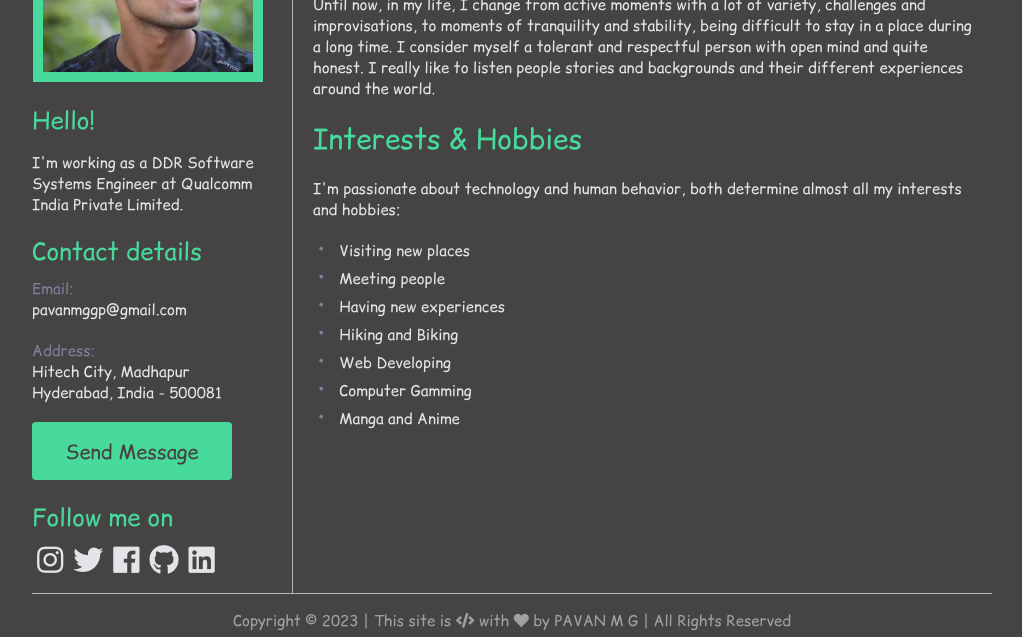
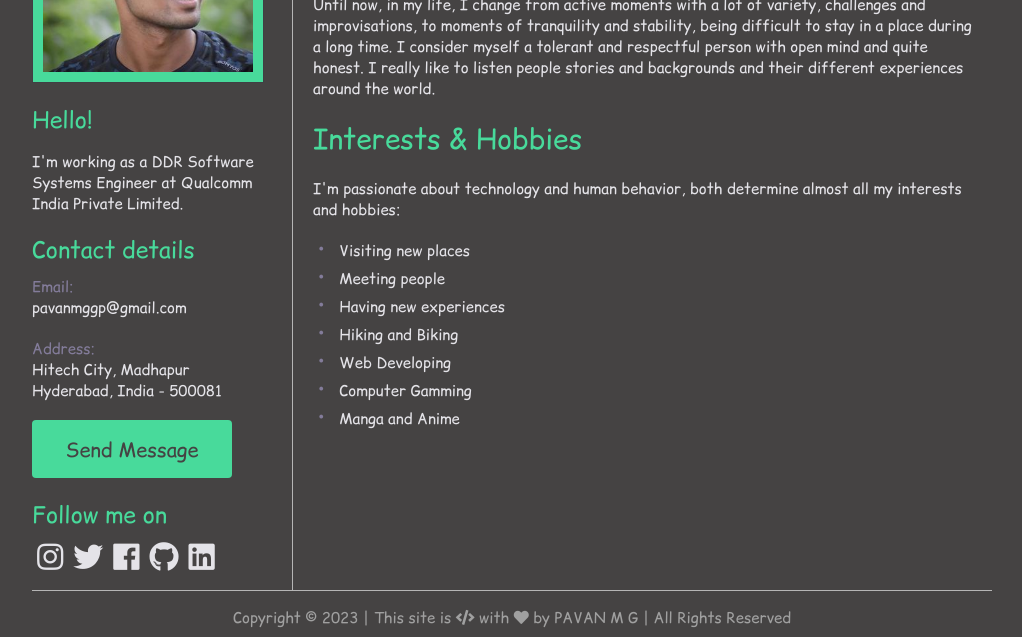
Before and after one commit to pavan-mg/pavan-mg.github.io, a Jekyll site: the page built from index.html, in a window 1280 px wide. Shown: the part 260-897 px from the top of the page, without its empty margins (128-1150 px from the left). Built offline with Jekyll 4.4.1, drawn with Linux system fonts in a browser that asks for light colours.

Commit message:
update to header

```diff
--- a/_layouts/default.html
+++ b/_layouts/default.html
@@ -60,8 +60,7 @@
       </div>
       <div class = send_message_button>
         <a
-        href="mailto:pavanmggp@gmail.com"
-        style="vertical-align:middle">
+        href="mailto:pavanmggp@gmail.com" >
         <span>Send Message</span>
         </a>
       </div>
--- a/css/main.css
+++ b/css/main.css
@@ -90,6 +90,7 @@
 	}
 	h3 {
 		font-size: 23px;
+		margin: 0;
 	}
 	h4 {
 		font-size: 18px;
@@ -239,7 +240,7 @@
 
 #left_col h2 {
 	margin: 0;
-	font-size: 24px;
+	font-size: 23px;
 }
 
 .profile_frame{
```
